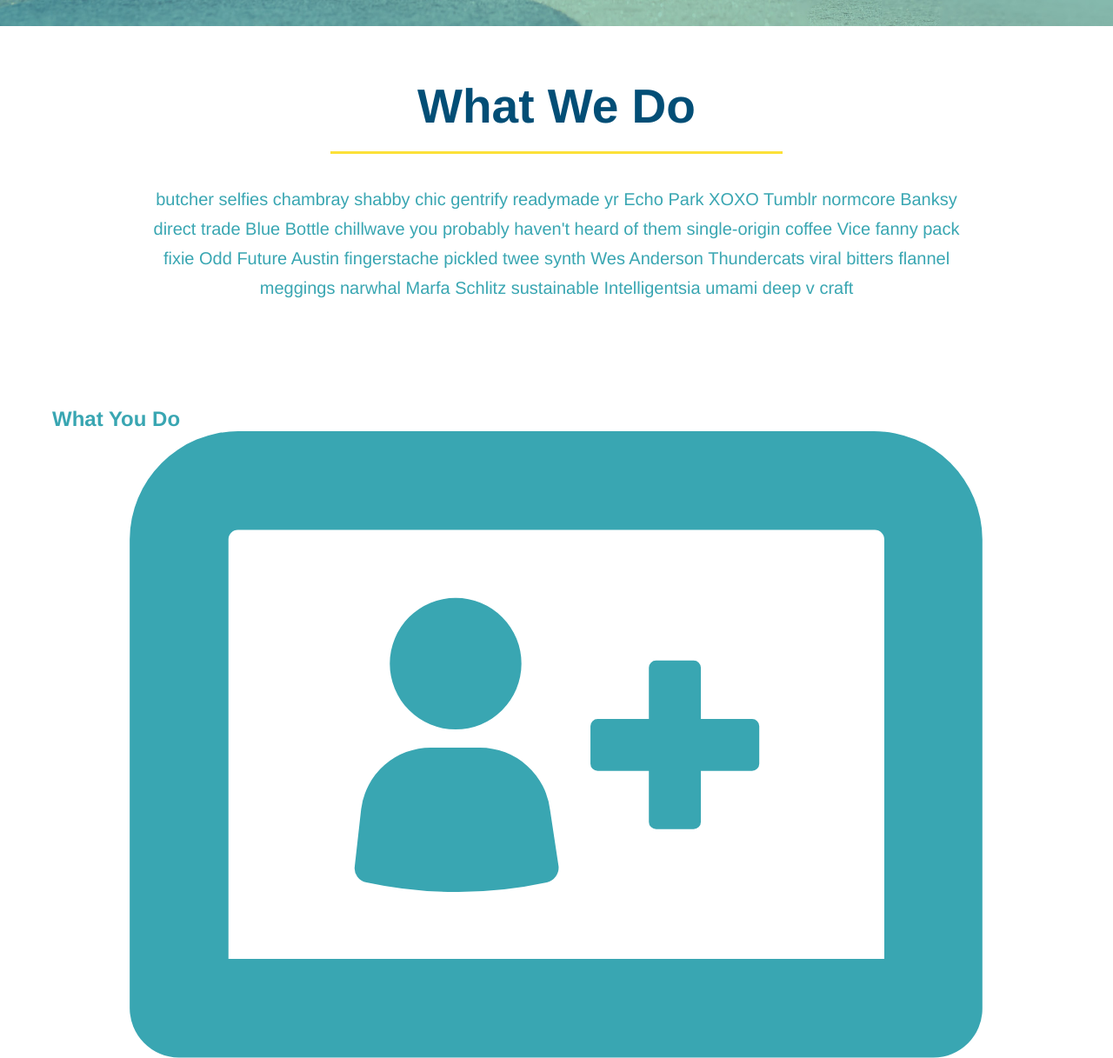
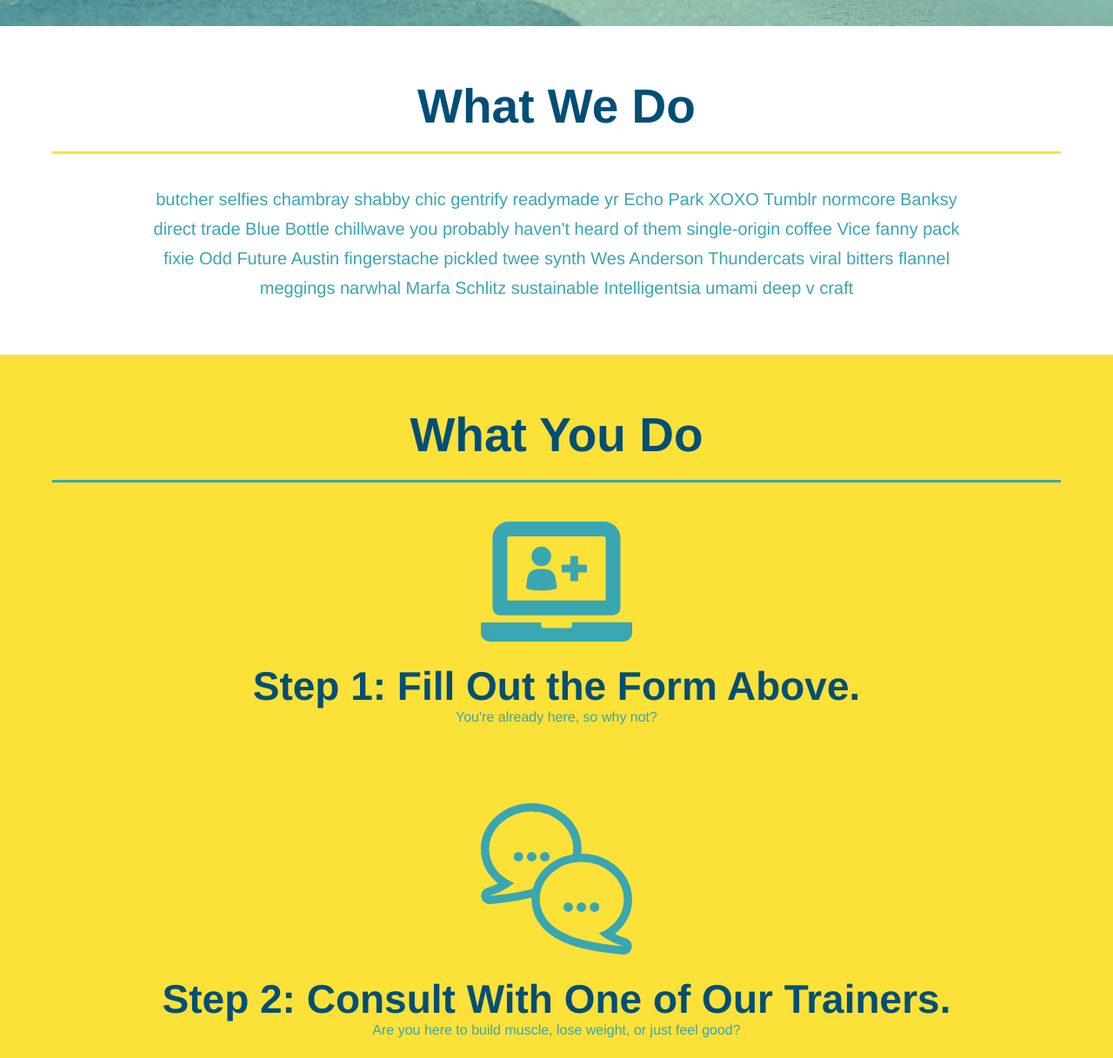
Before and after one commit to derrickais/Run-Buddy, a plain HTML site: page index.html in a window 1280 px wide. Shown: the part 612-1829 px from the top of the page at 87% size. Drawn offline with Linux system fonts and the light colour scheme.

Commit message:
style what you do section:

```diff
--- a/index.html
+++ b/index.html
@@ -67,14 +67,14 @@
         </section>
 
         <section id="what-we-do" class="intro">
-            <h2>What We Do</h2>
+            <h2 class="section-title primary-border">What We Do</h2>
             <p>
                 butcher selfies chambray shabby chic gentrify readymade yr Echo Park XOXO Tumblr normcore Banksy direct trade Blue Bottle chillwave you probably haven't heard of them single-origin coffee Vice fanny pack fixie Odd Future Austin fingerstache pickled twee synth Wes Anderson Thundercats viral bitters flannel meggings narwhal Marfa Schlitz sustainable Intelligentsia umami deep v craft
             </p>
         </section>
 
-        <section>
-            <h2>What You Do</h2>
+        <section id="what-you-do" class="steps">
+            <h2 class="section-title secondary-border">What You Do</h2>
 
             <div>
                 <img src="./images/01-04-svgs/step-1.svg" alt="" />
--- a/style.css
+++ b/style.css
@@ -122,16 +122,6 @@ section {
     text-align: center;
 }
 
-.intro h2 {
-    font-size: 55px;
-    color:#024e76;
-    margin-bottom: 35px;
-    padding: 0 100px 20px 100px;
-    border-bottom: 3px solid;
-    border-color: #fce138;
-    display: inline-block;
-}
-
 .intro p {
     line-height: 1.7;
     color:#39a6b2;
@@ -139,3 +129,43 @@ section {
     font-size: 20px;
     margin: 0 auto;
 }
+
+.steps {
+    text-align: center;
+    background: #fce138;
+}
+
+.section-title {
+    font-size: 55px;
+    color: #024e76;
+    margin-bottom: 35px;
+    padding: 0 100px 20px 100px;
+    border-bottom: 3px solid;
+    border-color: #39a6b2;
+}
+
+.primary-border {
+    border-color: #fce138;
+}
+
+.secondary-border {
+    border-color: #39a6b2;
+}
+
+.steps div {
+    margin-bottom: 80px;
+}
+.steps img {
+    width: 15%;
+    margin: 10px 0;
+}
+
+.steps h3 {
+    color: #024e76;
+    font-size: 46px;
+    margin-top: 10px;
+}
+.step p {
+    color: #39a6b2;
+    font-size: 23px;
+}
```
